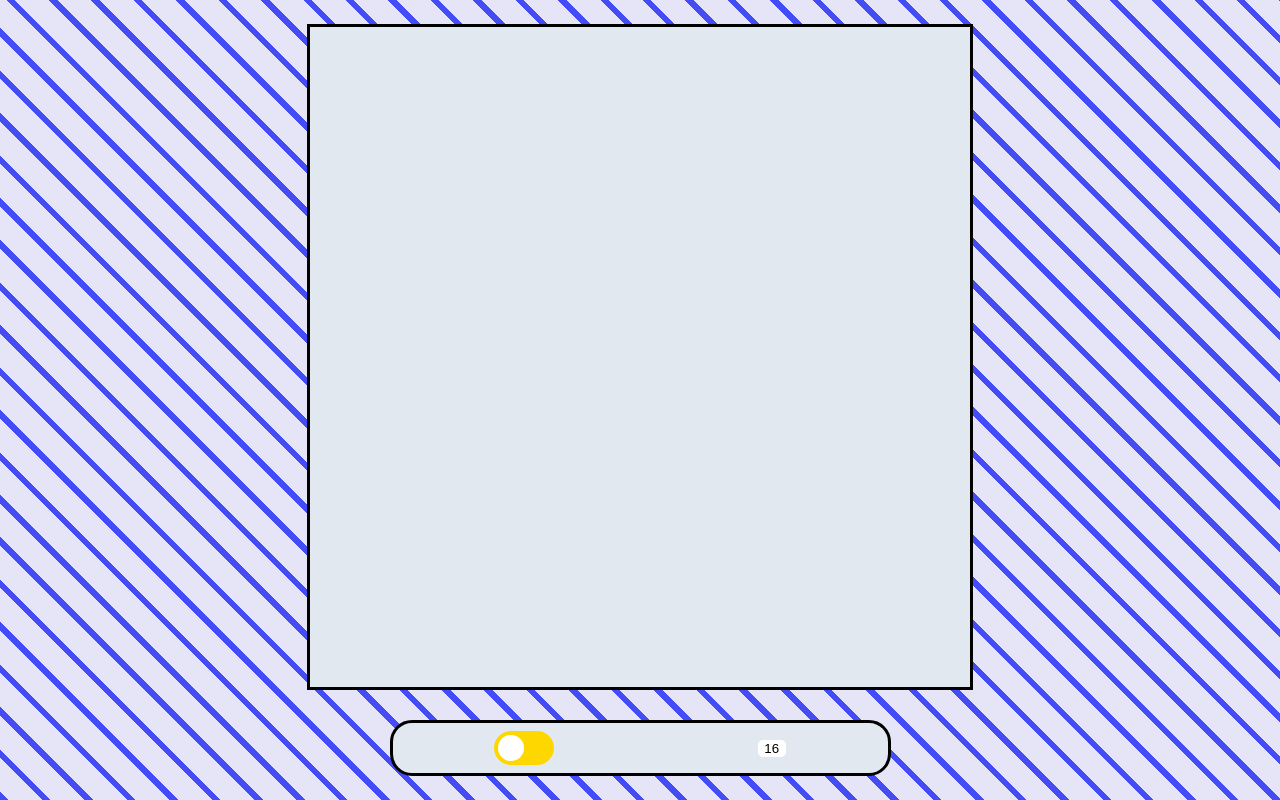
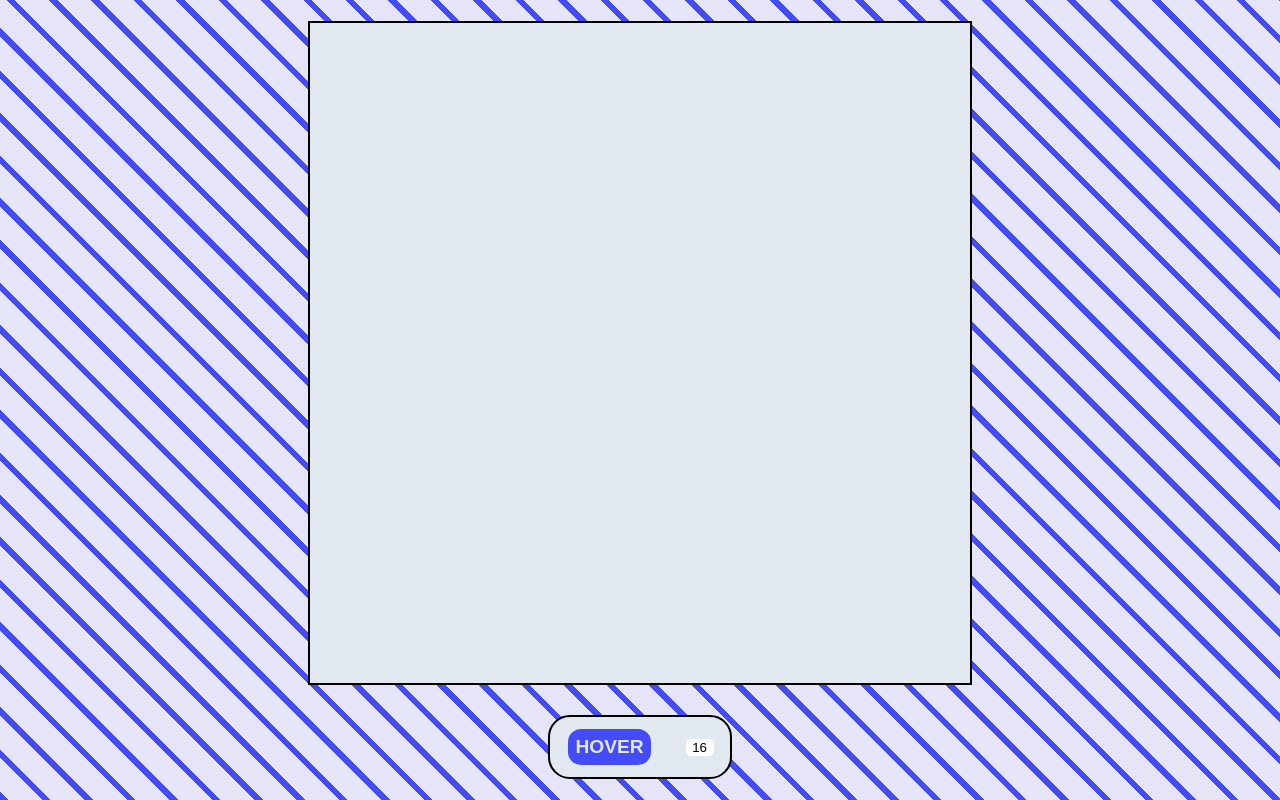
Before and after one commit to pljjy/etch-a-sketch, a plain HTML site: page index.html in a window 1280 px wide. Drawn offline with Linux system fonts and the light colour scheme.

Commit message:
changed menu a bit - made it smaller - made the button pretty

```diff
--- a/index.html
+++ b/index.html
@@ -9,13 +9,13 @@
   </head>
   <body>
     <div class="container">
-      <div class="main"></div>
+      <div class="main">
+        <!-- TODO: use grid here -->
+      </div>
       <div class="menu">
-        <label class="switch">
-          <!-- TODO: add text on the switch, showing the current state hover or click -->
-          <input type="checkbox" />
-          <span class="slider round"></span>
-        </label>
+        <button id="change-state"> <!-- TODO: change to a slide -->
+            hover <!-- TODO: when pressed change mod and innerText to click -->
+        </button>
         <input
           type="text"
           name="grid-size"
--- a/styles.css
+++ b/styles.css
@@ -31,21 +31,19 @@ body {
 }
 .container > * {
   background-color: #e2e8f0;
+  border: 2px solid black;
 }
 
 .main {
   width: 660px;
   height: 660px;
   margin-top: auto;
-  border: 3px solid black;
 }
 
 .menu {
-  border: 3px solid black;
   border-radius: 22px;
-  min-width: 55%;
-  min-height: 30px;
-  height: 50px;
+  min-width: 20%;
+  height: 60px;
   line-height: 50px;
   margin-bottom: auto;
   text-align: center;
@@ -63,63 +61,20 @@ body {
   border-radius: 5px;
 }
 
-
-/* SWITCH */
-.switch {
-  position: relative;
-  display: inline-block;
-  width: 60px;
-  height: 34px;
+#change-state{
+  background-color: rgb(0, 0, 0, 0);
+  border: 2px solid;
+  background-color: #444cf7;
+  color: #e2e8f0;
+  padding: 7px;
+  border-radius: 15px;
+  text-transform: uppercase;
+  font-weight: bolder;
+  font-size: larger;
 }
 
-.switch input {
-  opacity: 0;
-  width: 0;
-  height: 0;
+#change-state:active{
+  position:relative;
+	top:1px;
+  right:1px;
 }
-
-.slider {
-  position: absolute;
-  cursor: pointer;
-  top: 0;
-  left: 0;
-  right: 0;
-  bottom: 0;
-  background-color: rgb(255, 215, 0);
-  -webkit-transition: 0.4s;
-  transition: 0.4s;
-}
-
-.slider:before {
-  position: absolute;
-  content: "";
-  height: 26px;
-  width: 26px;
-  left: 4px;
-  bottom: 4px;
-  background-color: white;
-  -webkit-transition: 0.4s;
-  transition: 0.4s;
-}
-
-input:checked + .slider {
-  background-color: #2196f3;
-}
-
-input:focus + .slider {
-  box-shadow: 0 0 1px #2196f3;
-}
-
-input:checked + .slider:before {
-  -webkit-transform: translateX(26px);
-  -ms-transform: translateX(26px);
-  transform: translateX(26px);
-}
-
-.slider.round {
-  border-radius: 34px;
-}
-
-.slider.round:before {
-  border-radius: 50%;
-}
```
